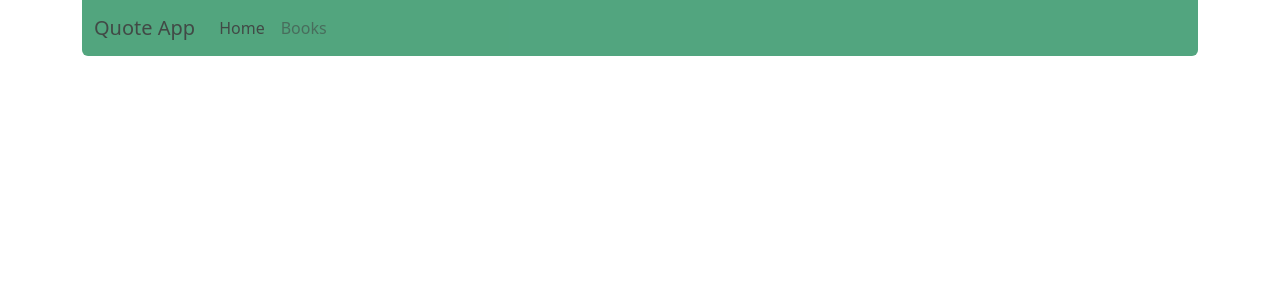
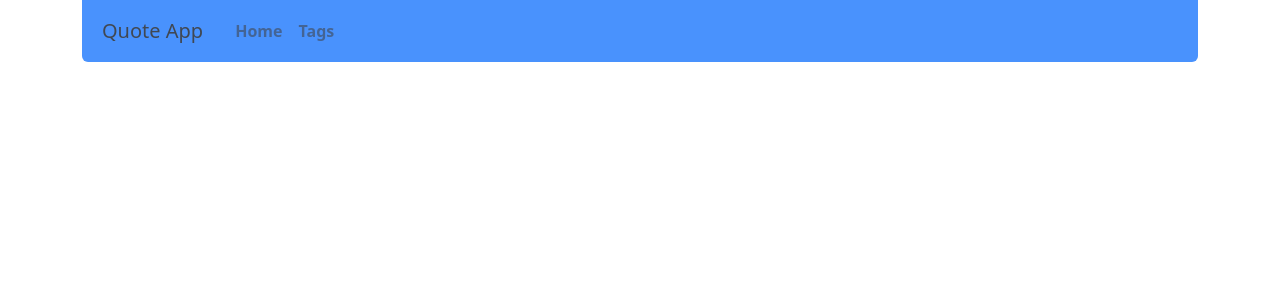
Before and after one commit to Ejtys/flask-quote, a Flask app: page / in a window 1280 px wide. Shown: the top 300 px of the page. Run offline with Flask 3, Linux system fonts and the light colour scheme.

Commit message:
Learning bs5

```diff
--- a/templates/base.html
+++ b/templates/base.html
@@ -15,20 +15,20 @@
 
 <body>
   <header>
-    <div class="container-sm">
-        <nav class="navbar bg-success opacity-75 rounded-bottom navbar-expand-sm bg-body-tertiary">
-            <div class="container-fluid">
-                <a class="navbar-brand" href="#">Quote App</a>
+    <div class="container-sm ">
+        <nav class="navbar bg-primary opacity-75 rounded-bottom navbar-expand-sm bg-body-tertiary">
+            <div class="container-fluid ">
+                <a class="navbar-brand p-2" href="#">Quote App</a>
                 <button class="navbar-toggler" type="button" data-bs-toggle="collapse" data-bs-target="#navbarNav" aria-controls="navbarNav" aria-expanded="false" aria-label="Toggle navigation">
                     <span class="navbar-toggler-icon"></span>
                 </button>
                 <div class="collapse navbar-collapse" id="navbarNav">
                     <ul class="navbar-nav">
                         <li class="nav-item">
-                            <a class="nav-link active" aria-current="page" href="{{url_for('home')}}">Home</a>
+                            <a class="nav-link fw-semibold" aria-current="page" href="{{url_for('home')}}">Home</a>
                         </li>
                         <li class="nav-item">
-                            <a class="nav-link" href="#">Books</a>
+                            <a class="nav-link fw-semibold" href="#">Tags</a>
                         </li>
                     </ul>
                 </div>
```
